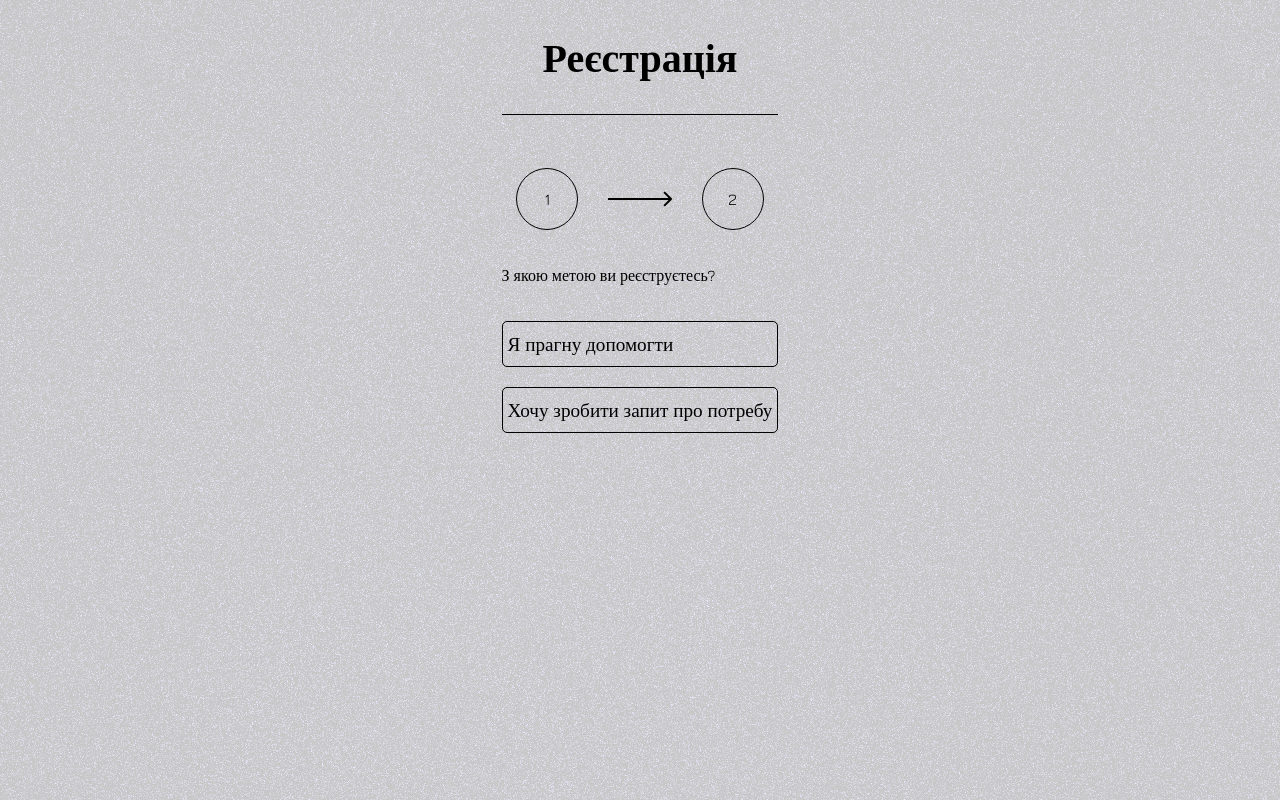
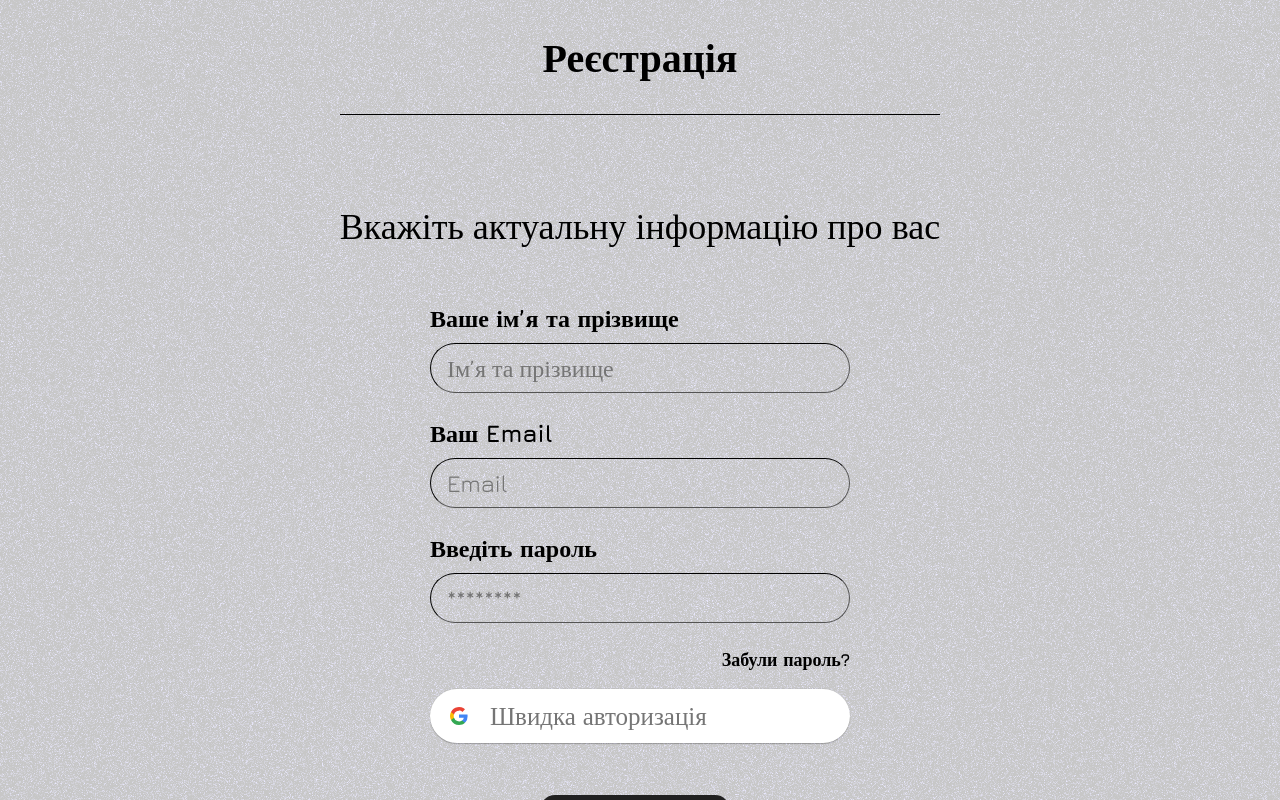
Before and after one commit to team-AWL/HelperFront, a React (Create React App) app: page /register in a window 1280 px wide. Built offline with nearby package versions, Linux system fonts and the light colour scheme.

Commit message:
add register

```diff
--- a/src/App.js
+++ b/src/App.js
@@ -5,8 +5,6 @@ import Search from './components/Search/search';
 import Login from './components/Login/login';
 import Home from './components/Home/home';
 import Register from './components/Register/register';
-import Register1 from './components/Register/stage1';
-import Register2 from './components/Register/stage2';
 import ResetPassword from './components/Forget/Reset_password/reset_password';
 import UserPage from './components/User_page/user-page';
 import SentEmailAgain from './components/Forget/Sent_email_again/sent_email_again';
@@ -25,8 +23,6 @@ function App() {
         {/* <Route element={<ProtectedRoute />}> */}
           <Route path="/" element={<Home />} />
         {/* </Route> */}
-        <Route path="/register/stage1" element={<Register1 />} />
-        <Route path="/register/stage2" element={<Register2 />} />
         <Route path="/reset_password" element={<ResetPassword />} />
         <Route path="/user-page" element={<UserPage />} />
         <Route path="/forget" element={<Forget />} />
--- a/src/components/Register/register.js
+++ b/src/components/Register/register.js
@@ -1,17 +1,35 @@
 import { useState } from "react";
 import { NavLink } from "react-router-dom";
+import { login } from "../../api";
+import { GOOGLE_AUTH_URL } from "../../constants";
 
-export default function Registration() {
-    const [wantToAskHelp, setWantToAskHelp] = useState(null);
+export default function Login() {
+    const [formData, setFormData] = useState({
+        email: "",
+        password: ""
+    });
 
-    const handleWantToAskHelp = () => {
-        setWantToAskHelp(true);
-        localStorage.setItem('wantToAskHelp', JSON.stringify(true));
+    const handleInputChange = event => {
+        const { name, value } = event.target;
+        setFormData(prevState => ({
+            ...prevState,
+            [name]: value
+        }));
     };
 
-    const handleDontWantToAskHelp = () => {
-        setWantToAskHelp(false);
-        localStorage.removeItem('wantToAskHelp');
+    const handleSubmit = event => {
+        event.preventDefault();
+
+        login(formData)
+            .then(response => {
+                if (response.token) {
+                    localStorage.setItem('accessToken', response.token);
+                    window.location.replace('/');
+                }
+            })
+            .catch(error => {
+                console.log(error);
+            });
     };
 
     return (
@@ -19,35 +37,56 @@ export default function Registration() {
             <div className='registration_container'>
                 <div className='registration_table'>
                     <h2 className='main_text'>Реєстрація</h2>
-                    <div className='stages_container'>
-                        <div className='stage'>1</div>
-
-                        <div className='arrow'>
-                            <svg xmlns="http://www.w3.org/2000/svg" width="64" height="16" viewBox="0 0 64 16" fill="none">
-                                <path d="M63.7071 8.70711C64.0976 8.31658 64.0976 7.68342 63.7071 7.29289L57.3431 0.928932C56.9526 0.538408 56.3195 0.538408 55.9289 0.928932C55.5384 1.31946 55.5384 1.95262 55.9289 2.34315L61.5858 8L55.9289 13.6569C55.5384 14.0474 55.5384 14.6805 55.9289 15.0711C56.3195 15.4616 56.9526 15.4616 57.3431 15.0711L63.7071 8.70711ZM0 9H63V7H0V9Z" fill="black" />
-                            </svg>
+                    <p className='under_main_text'>Вкажіть актуальну інформацію про вас</p>
+                    <form onSubmit={handleSubmit}>
+                        <div className='inputs_container'>
+                            <div className='inputs_table'>
+                                <label className='label_under_login'>Ваше ім’я та прізвище</label>
+                                <input
+                                    type='text'
+                                    name='text'
+                                    placeholder="Ім’я та прізвище"
+                                    value={formData.text}
+                                    onChange={handleInputChange}
+                                    required
+                                />
+                                <label className='label_under_login'>Ваш Email</label>
+                                <input
+                                    type='email'
+                                    name='email'
+                                    placeholder="Email"
+                                    value={formData.email}
+                                    onChange={handleInputChange}
+                                    required
+                                />
+                                <label className='label_under_login'>Введіть пароль</label>
+                                <input
+                                    type='password'
+                                    name='password'
+                                    placeholder="********"
+                                    value={formData.password}
+                                    onChange={handleInputChange}
+                                    required
+                                />
+                                <p className='forget_password_button'>
+                                    <NavLink to='/forget' style={{ color: 'black', textDecoration: 'none', fontWeight: '800' }}>Забули пароль?</NavLink>
+                                </p>
+                                <a href={GOOGLE_AUTH_URL} className="login-with-google-btn">
+                                    Швидка авторизація
+                                </a>
+                            </div>
                         </div>
-
-                        <div className='stage'>2</div>
-                    </div>
-                    <p>З якою метою ви реєструєтесь?</p>
-                    <button
-                        onClick={handleDontWantToAskHelp}
-                        className={wantToAskHelp === false ? 'selected' : ''}
-                    >
-                        Я прагну допомогти
-                    </button>
-                    <button
-                        onClick={handleWantToAskHelp}
-                        className={wantToAskHelp === true ? 'selected' : ''}
-                    >
-                        Хочу зробити запит про потребу
-                    </button>
-                    <div className='functional_buttons'>
-                        {wantToAskHelp !== null && (
-                            <NavLink to='/register/stage1' activeClassName='active'>Далі</NavLink>
-                        )}
-                    </div>
+                        <div className='enter'>
+                            <button className='continue' type="submit">Зареєструватись</button>
+                        </div>
+                        <p className='registerLinkText'>
+                        Вже існує обліковий запис? Тоді  {' '}
+                            <span style={{ color: 'black', fontWeight: '800' }}></span>
+                            {' '}
+                            <NavLink to='/login' style={{ color: 'black', textDecoration: 'none', fontWeight: '800' }}>увійди </NavLink>
+                             до нього
+                        </p>
+                    </form>
                 </div>
             </div>
         </div>
--- a/src/components/Register/stage2.js
+++ /dev/null
@@ -1,36 +0,0 @@
-import { NavLink } from "react-router-dom";
-
-export default function Registration2() {
-
-    return (
-        <div className='wrapper'>
-            <div className='registration_container'>
-                <div className='registration_table final'>
-                    <h2 className='main_text'>Реєстрація</h2>
-                    <div className='stages_container'>
-                        <div className='stage one'>1</div>
-                        <div className='arrow'>
-                            <svg xmlns="http://www.w3.org/2000/svg" width="64" height="16" viewBox="0 0 64 16" fill="none">
-                                <path d="M63.7071 8.70711C64.0976 8.31658 64.0976 7.68342 63.7071 7.29289L57.3431 0.928932C56.9526 0.538408 56.3195 0.538408 55.9289 0.928932C55.5384 1.31946 55.5384 1.95262 55.9289 2.34315L61.5858 8L55.9289 13.6569C55.5384 14.0474 55.5384 14.6805 55.9289 15.0711C56.3195 15.4616 56.9526 15.4616 57.3431 15.0711L63.7071 8.70711ZM0 9H63V7H0V9Z" fill="black" />
-                            </svg>
-                        </div>
-                        <div className='stage one'>2</div>
-                    </div>
-                    <div className='inputs_container'>
-                        <div className='inputs_table'>
-                            <h2>Дякуємо за вашу реєстрацію<br />Слава Україні!</h2>
-                            <div className='image'>
-                                <svg width="178" height="178" viewBox="0 0 178 178" fill="none" xmlns="http://www.w3.org/2000/svg">
-                                    <g id="mage:check">
-                                        <path id="Vector" d="M33.375 87.4796L64.6807 118.785C65.7819 119.901 67.0937 120.787 68.54 121.392C69.9864 121.997 71.5384 122.308 73.1061 122.308C74.6738 122.308 76.2258 121.997 77.6721 121.392C79.1185 120.787 80.4303 119.901 81.5314 118.785L144.625 55.6992" stroke="#373737" strokeWidth="1.5" strokeLinecap="round" strokeLinejoin="round" />
-                                    </g>
-                                </svg>
-                            </div>
-                            <p style={{ textAlign: 'center', fontSize: '1.2em' }}><NavLink to='/login' style={{ color: 'blue' }}>Увійдіть</NavLink>, щоб продовжити</p>
-                        </div>
-                    </div>
-                </div>
-            </div>
-        </div>
-    );
-}
```
Also changed, not shown: src/components/Register/stage1.js (deleted, +0 -91 lines).
